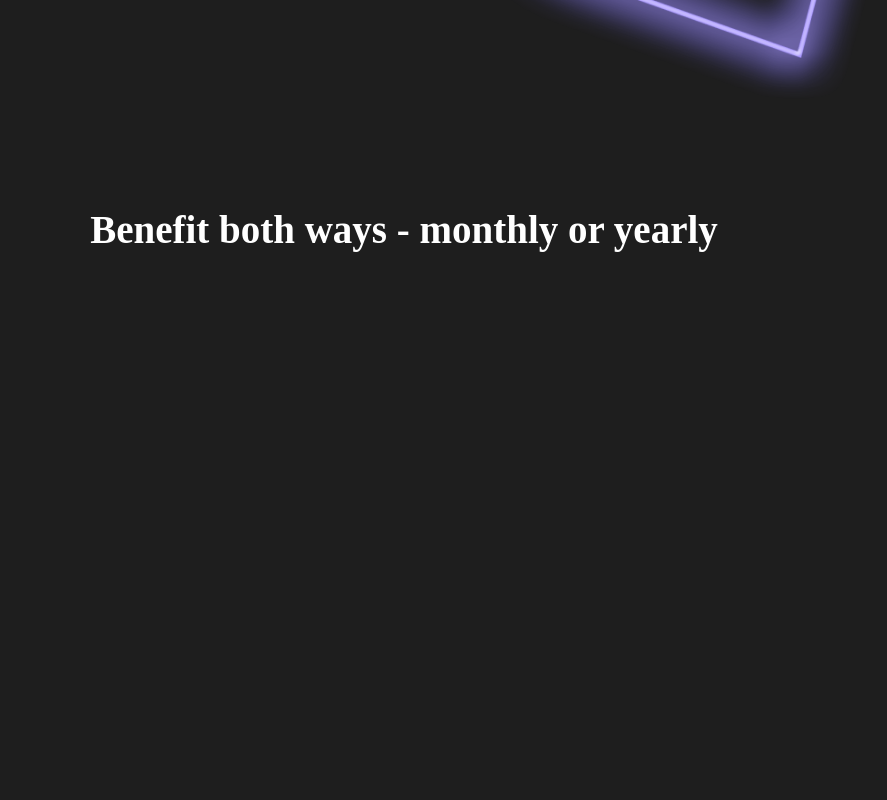
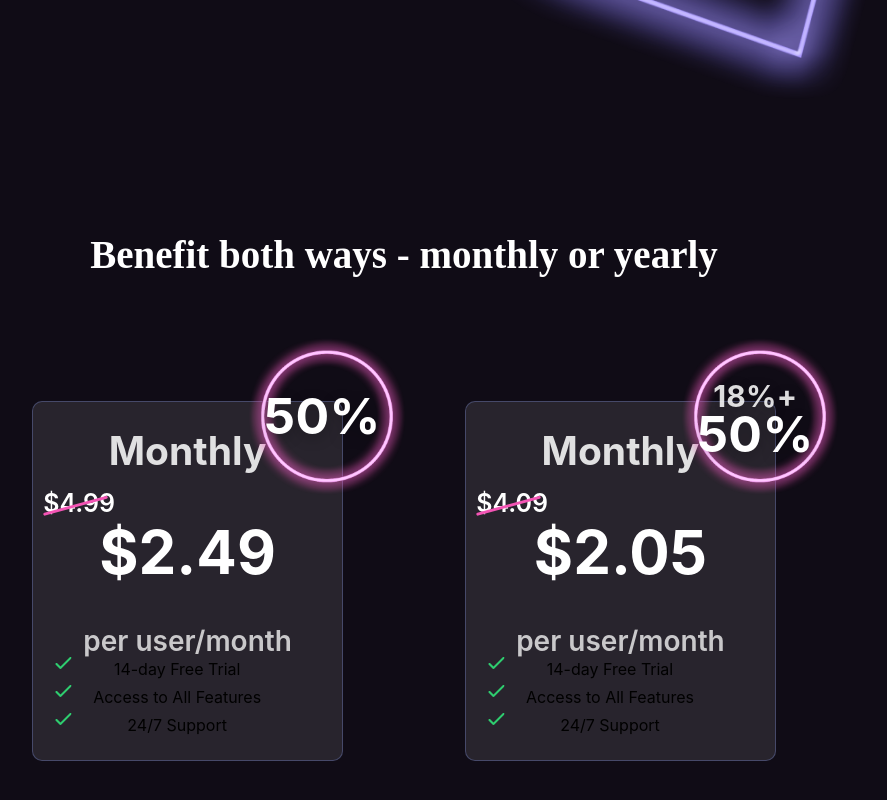
Before and after one commit to gorvardanyan1/webWork, a React (Create React App) app: page / in a window 1280 px wide. Shown: the part 556-1356 px from the top of the page, without its empty margins (236-1123 px from the left). Built offline with nearby package versions, Linux system fonts and the light colour scheme; a web font is replaced by a local one.

Commit message:
adbatages

```diff
--- a/src/components/Section1.js
+++ b/src/components/Section1.js
@@ -23,7 +23,6 @@ const Section1 = () => {
                 </div>
             </div>
             <div className='saleImages'>
-
                 <img className='percent' src={img} alt="50%" />
             </div>
         </section>
--- a/src/components/Section2.js
+++ b/src/components/Section2.js
@@ -1,18 +1,33 @@
 import React from 'react'
 import '../style/section2.style.scss'
+import { v4 } from 'uuid'
+import TarrifValue from './TarrifValue'
+const fakeData = [
+    {
+        percent: '50%',
+        header: 'Monthly',
+        value: 4.99,
+        saleValue: 2.49,
+        advantages: ['14-day Free Trial', 'Access to All Features', '24/7 Support'],
+        note: '*for 6 months'
+    },
+    {
+        percent: '50%',
+        additionalBonus: '18%',
+        header: 'Monthly',
+        value: 4.09,
+        saleValue: 2.05,
+        advantages: ['14-day Free Trial', 'Access to All Features', '24/7 Support'],
 
-const fakeData = [{
-    percent: '50%',
-    header: 'Monthly',
-    value: 4.99,
-    saleValue: 2.49,
-    advantages: ['14-day Free Trial', 'Access to All Features', '24/7 Support'],
-    note: '*for 6 months'
-}]
+    }
+]
 const Section2 = () => {
     return (
         <section className='section2'>
             <h1 className='header'> Benefit both ways - monthly or yearly</h1>
+            <div className='tarifDiv'>
+                {fakeData.map(element => <TarrifValue key={v4()} data={element} />)}
+            </div>
 
         </section>
     )
--- a/src/components/TarrifValue.js
+++ b/src/components/TarrifValue.js
@@ -1,16 +1,37 @@
 import React from 'react'
-
+import { v4 } from 'uuid'
 const TarrifValue = ({ data }) => {
     return (
-        <div>
-            <div className='percentDiv'>{data.percent}</div>
+        <div className='tarifValueDiv'>
+            <div className='percentDiv'>
+                <div>
+                    {data.additionalBonus ? <>
+                        <h3>{data.additionalBonus}+</h3> <h1>{data.percent}</h1>
+                    </>
+                        : <h1>{data.percent}</h1>}
+                </div>
+
+            </div>
             <h3>{data.header}</h3>
 
             <div className='valueDiv'>
-                <h6>{data.value}</h6>
-                <h2>{data.saleValue}</h2>
+
+                <span className='tarifValue'>
+                    <svg width="65" height="24" viewBox="0 0 76 24" fill="none" xmlns="http://www.w3.org/2000/svg">
+                        <path d="M2.07112 21.5821L74.0036 2.00059" stroke="#F354B4" stroke-width="3.35685" stroke-linecap="round" />
+                    </svg>
+
+                    ${data.value}</span>
+                <span >${data.saleValue}</span>
+
                 <h5>per user/month</h5>
+
             </div>
+            <ul>
+                {
+                    data.advantages.map(elem => <li key={v4()}>{elem}</li>)
+                }
+            </ul>
         </div>
     )
 }
--- a/src/style/app.style.scss
+++ b/src/style/app.style.scss
@@ -2,12 +2,18 @@
     margin: 0;
     padding: 0;
     box-sizing: border-box;
-    background-color: #1E1E1E;
+
+
+}
+
+body {
+    background-color: #100C16;
 }
 
 .container {
     width: 85%;
     margin: 0 auto;
+    background-color: #100C16;
 }
 
 ///// nav
--- a/src/style/section2.style.scss
+++ b/src/style/section2.style.scss
@@ -2,6 +2,7 @@
 
 .section2 {
     height: 100vh;
+    padding: 25px 50px;
 
     .header {
         color: #ffffff;
@@ -13,4 +14,111 @@
         font-family: 'Bebas Neue', cursive;
         font-family: 'Edu TAS Beginner', cursive;
     }
+
+    .tarifDiv {
+        display: flex;
+        justify-content: space-evenly;
+        align-items: center;
+        height: 80%;
+
+        .tarifValueDiv {
+            padding: 25px 50px;
+            text-align: center;
+            background: rgb(255, 255, 255, 0.1);
+            border: 1px solid rgba(141, 159, 244, 0.3);
+            border-radius: 10px;
+            position: relative;
+
+            .percentDiv {
+                width: 179px;
+                height: 168px;
+                border-radius: 50%;
+                background-image: url('../images/neon.png');
+                background-size: contain;
+                background-repeat: no-repeat;
+                background-position: left;
+                display: flex;
+                align-items: center;
+                justify-content: center;
+                flex-wrap: wrap;
+                position: absolute;
+                top: -70px;
+                right: -70px;
+
+                h1 {
+                    line-height: 41px;
+                    width: 100%;
+                    font-style: normal;
+                    font-weight: 700;
+                    font-size: 50px;
+
+                    letter-spacing: 0.007em;
+
+                    color: #FFFFFF;
+
+                    text-shadow: 0px 4px 14px rgba(0, 0, 0, 0.25);
+                }
+
+                h3 {
+
+                    font-style: normal;
+                    font-size: 30px;
+                    font-weight: 700;
+                    letter-spacing: 0.007em;
+                    text-shadow: 0px 4px 14px rgba(0, 0, 0, 0.25);
+                }
+            }
+
+            h3 {
+                font-style: normal;
+                font-weight: 700;
+                font-size: 39px;
+
+                color: rgba(255, 255, 255, 0.86);
+            }
+
+            h5 {
+                font-style: normal;
+                font-weight: 600;
+                font-size: 28px;
+                line-height: 20px;
+                color: rgba(255, 255, 255, 0.75);
+                text-align: right;
+            }
+
+            .valueDiv {
+                position: relative;
+
+                .tarifValue {
+                    position: absolute;
+                    left: -40px;
+                    font-style: normal;
+                    font-weight: 600;
+                    font-size: 25px;
+                    line-height: 58px;
+
+                    svg {
+                        position: absolute;
+                        bottom: 14px;
+
+                    }
+                }
+            }
+
+
+            span {
+                font-style: normal;
+                font-weight: 700;
+                font-size: 60px;
+                line-height: 157px;
+                color: #ffffff;
+            }
+        }
+    }
+
+    ul {
+
+        width: 90%;
+        list-style-image: url('../images/advantages.png');
+    }
 }
```
Also changed, not shown: src/images/advantages.png (added), src/images/neon.png (added).
